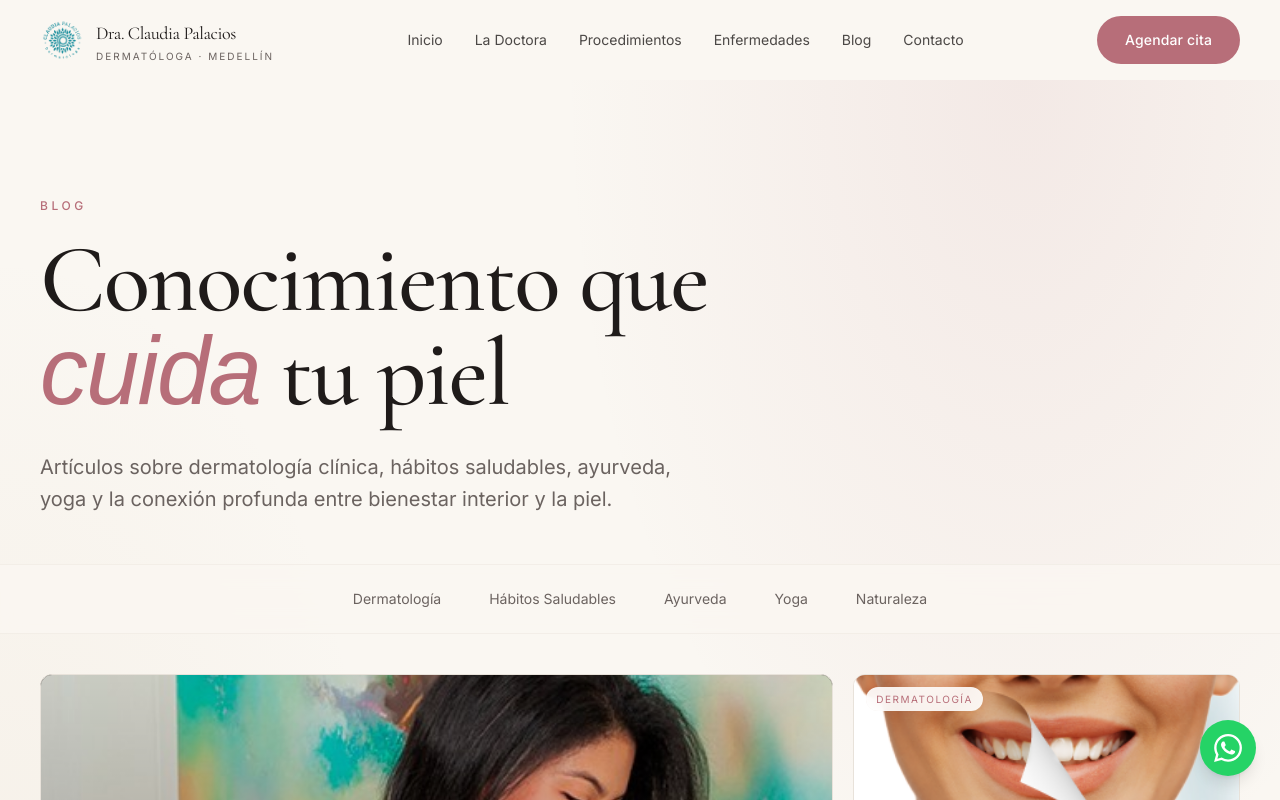
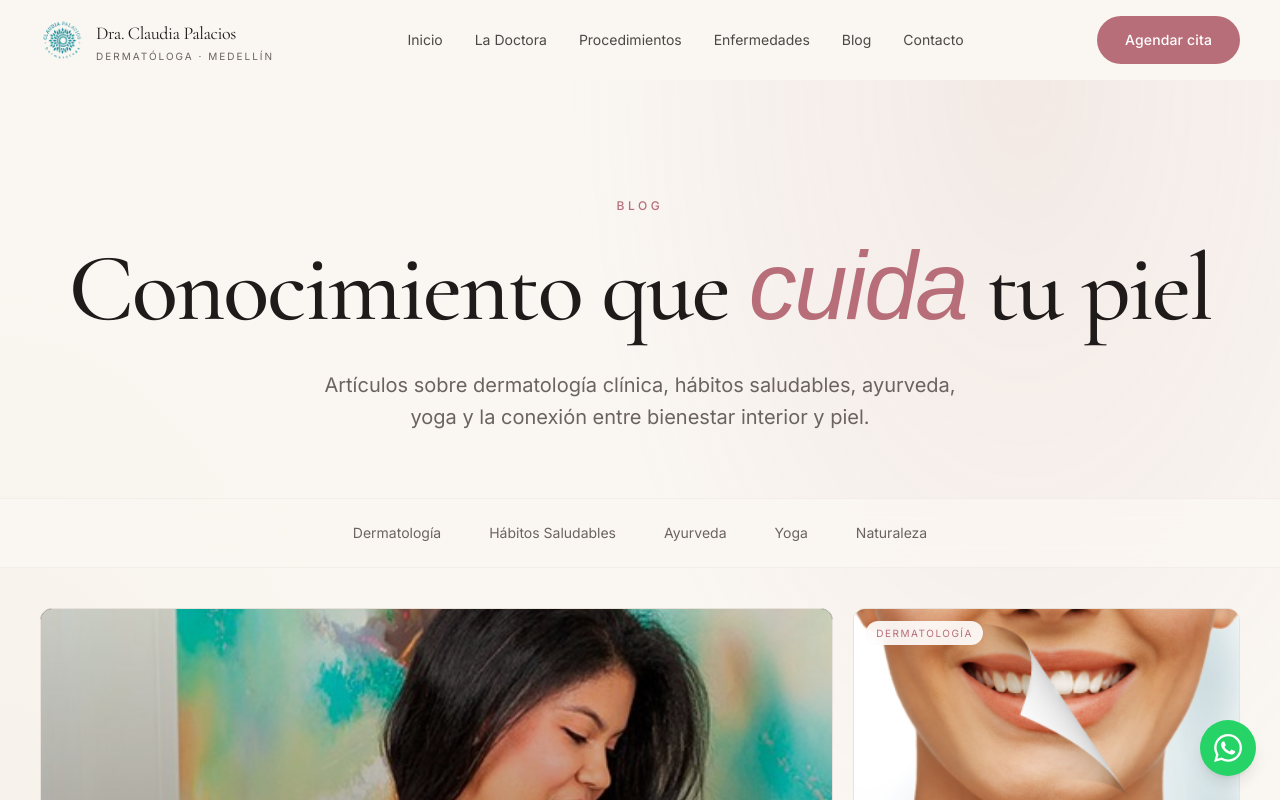
Before and after one commit to csanchezs9/Claudia_Palacios, a Next.js app: page /blog in a window 1280 px wide. Shown: the top 800 px of the page. Built offline with nearby package versions, Linux system fonts and the light colour scheme; a web font is replaced by a local one.

Commit message:
fix(blog): center hero heading and paragraph
Heading was max-w-4xl left-aligned which felt cramped at xl text sizes on wide screens.
Now centered with mx-auto on paragraph, full container width on heading.

```diff
--- a/src/app/blog/page.tsx
+++ b/src/app/blog/page.tsx
@@ -21,19 +21,17 @@ export default function BlogPage() {
         }}
       />
 
-      <section className="container-page pt-20 pb-12 lg:pt-28">
-        <div className="max-w-4xl">
+      <section className="container-page pt-20 pb-16 lg:pt-28 text-center">
         <span className="text-xs uppercase tracking-[0.3em] text-primary font-medium">
           Blog
         </span>
-          <h1 className="font-display text-6xl lg:text-7xl xl:text-8xl mt-4 leading-[0.95]">
+        <h1 className="font-display text-5xl sm:text-6xl lg:text-7xl xl:text-8xl mt-5 leading-[1] tracking-tight">
           Conocimiento que <span className="font-accent italic text-primary">cuida</span> tu piel
         </h1>
-          <p className="text-muted text-lg lg:text-xl mt-8 max-w-2xl leading-relaxed">
+        <p className="text-muted text-base sm:text-lg lg:text-xl mt-8 max-w-2xl mx-auto leading-relaxed">
           Artículos sobre dermatología clínica, hábitos saludables, ayurveda,
-            yoga y la conexión profunda entre bienestar interior y la piel.
+          yoga y la conexión entre bienestar interior y piel.
         </p>
-        </div>
       </section>
 
       <BlogGrid posts={POSTS} />
```
Lines whose indentation alone changed are shown as unchanged.
